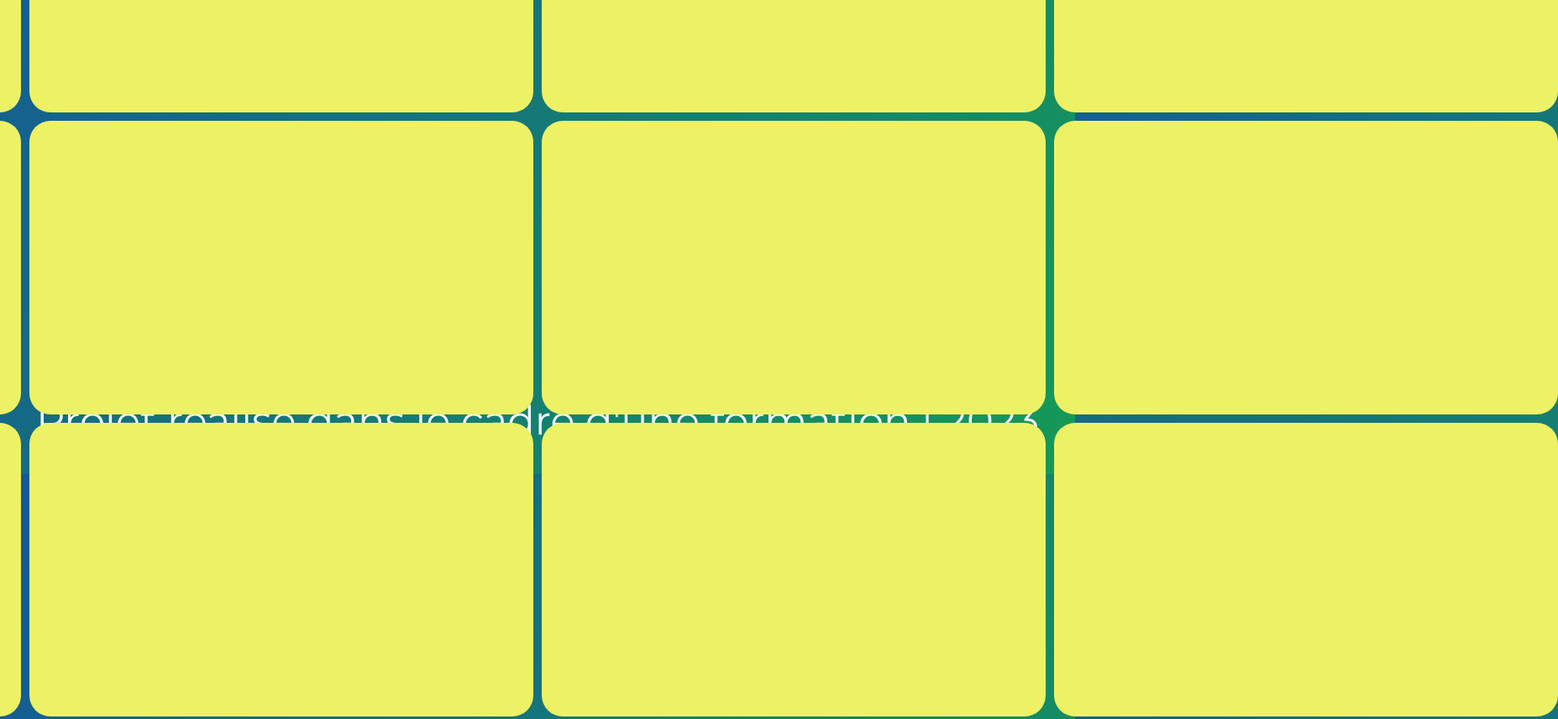
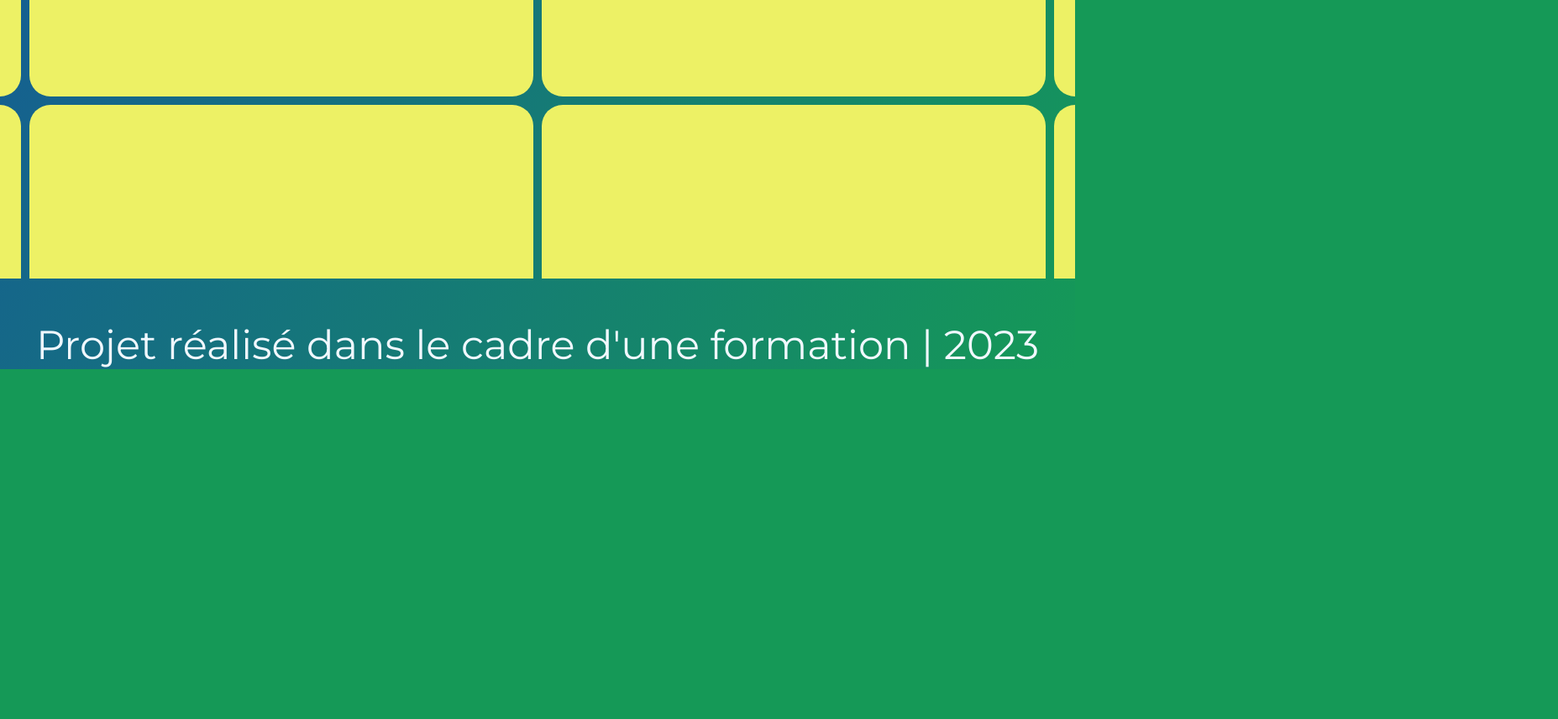
Before and after one commit to Maea-M/memory_game, a plain HTML site: page index.html in a window 1280 px wide. Shown: the part 360-1217 px from the top of the page at 84% size, 1855 px wide, since content can reach past the window. After the commit the page ends 800 px from the top, so only its background shows below. Drawn offline with Linux system fonts and the light colour scheme.

Commit message:
change css

```diff
--- a/style.css
+++ b/style.css
@@ -1,14 +1,27 @@
+
+* {
+    margin: 0;
+    padding: 0;
+    box-sizing: border-box;
+}
+
 body {
     font-family: 'Montserrat', sans-serif;
     text-align: center;
     font-size: 3rem;
     background-color: #159957;
     background-image: linear-gradient(120deg, #155799, #159957);
-    color:aliceblue;
+    color:#f0f8ff;
+    position: relative;
+    width: 100%;
+    height: 100vh;
+    display: flex;
+    flex-direction: column;
+    justify-content: center;
 }
 
 header {
-    height: 10vh;
+    padding-bottom:  150px;
 }
 
 button {
@@ -26,11 +39,11 @@ main {
     display: flex;
     justify-content: center;
     align-items: center;
+    overflow: hidden;
 }
 
 /*----- Tableau de jeu -----*/
 .game-board {
-    height: 80vh;
     display: grid;
     grid-template-columns: repeat(4, 1fr);
     grid-template-rows: repeat(4, 1fr);
@@ -43,9 +56,6 @@ main {
 .card {
     background-size: cover;
     background-position: center;
-    display: flex;
-    align-items: center;
-    justify-content: center;
     background-color: #EDF165;
     border-radius: 25px;
     cursor: pointer;
@@ -53,6 +63,7 @@ main {
     width: 600px;
     transform: rotateY(0deg);
     transition: all 0.5s;
+    max-width: max-content;
 }
 
 .card .card-content {
@@ -74,12 +85,6 @@ main {
     cursor: default;
 }
 
-.card .card-content {
-    max-width: 100%;
+footer {
+    padding-top: 50px;
 }
-
-/*---- Footer ----*/
-footer {
-    height: 10vh;
-    padding-bottom: 5px;
-}
```
